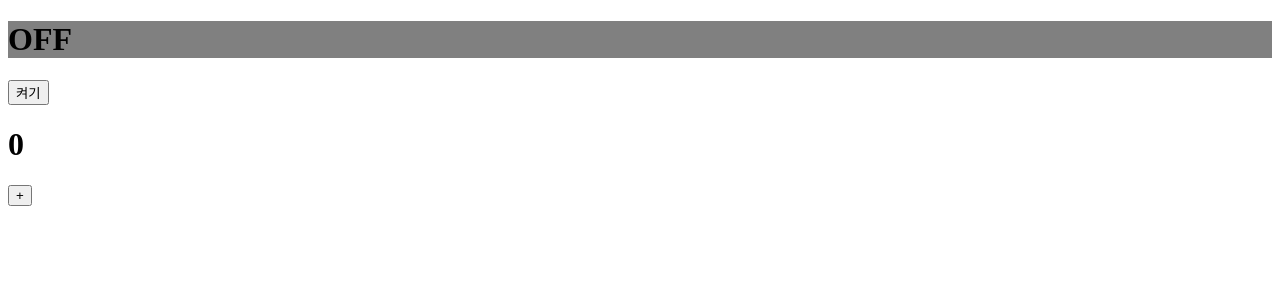
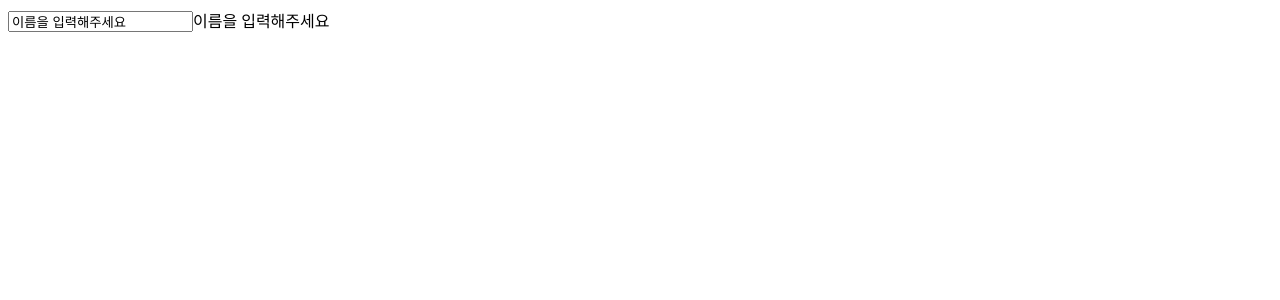
Before and after one commit to minjunseok/frontend-study, a React (Vite) app in the folder onebite-react/section05/: page / in a window 1280 px wide. Shown: the top 300 px of the page. Built offline with nearby package versions, Linux system fonts and the light colour scheme.

Commit message:
유데미 리액트 강의 2024.11.6

```diff
--- a/onebite-react/section05/src/App.jsx
+++ b/onebite-react/section05/src/App.jsx
@@ -1,17 +1,14 @@
 
 import './App.css'
 import {useState} from 'react';
-import Bulb from './components/Bulb';
-import Counter from './components/Counter';
-
+import Register from './components/Register';
 
 function App() {
 
 
   return (
     <>
-      <Bulb />
-    <Counter />
+    <Register />
 
     </>
   )
--- /dev/null
+++ b/onebite-react/section05/src/Components/Register.jsx
@@ -0,0 +1,36 @@
+
+import { useState } from 'react';
+
+// 간단한 회원가입 폼
+// 1. 이름
+// 2. 생년월일
+// 3. 국적
+// 4. 자기소개
+
+
+const Register=()=>{
+
+
+  const [name , setName] = useState("이름을 입력해주세요");
+
+  const onChangeName = (e)=>{
+
+    setName(e.target.value);
+
+
+  }
+
+  return (
+
+  <div>
+    <input
+     value={name}
+     onChange={onChangeName}
+     placeholder={"이름"}
+      />
+      {name}
+  </div>
+  );
+};
+
+export default Register;
```
